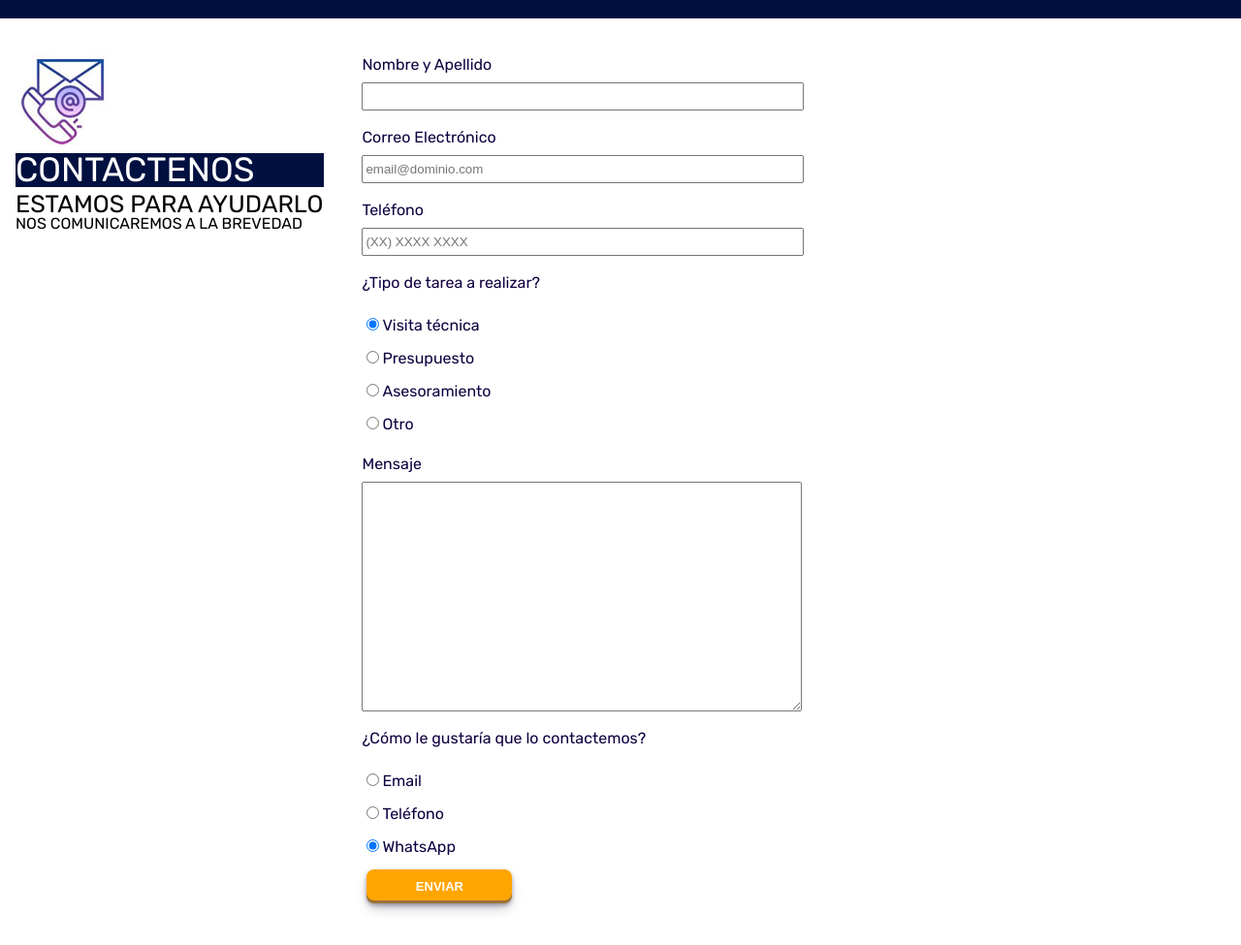
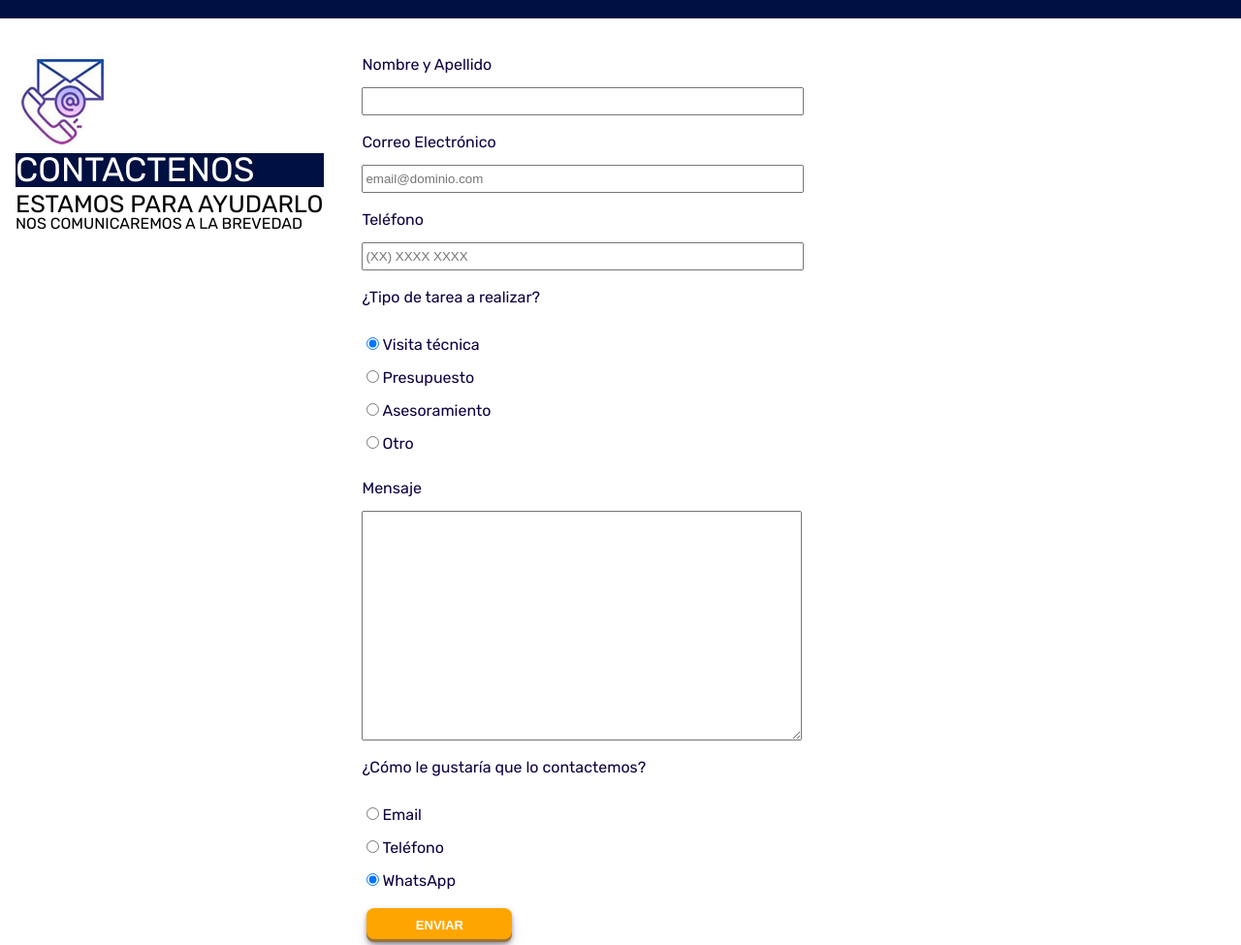
Before and after one commit to alberto-arg24/tecnilanus, a plain HTML site: page index.html in a window 1280 px wide. Shown: the part 3900-4875 px from the top of the page at 97% size. Drawn offline with Linux system fonts and the light colour scheme.

Commit message:
modificando el css responsive

```diff
--- a/css/estiloweb.css
+++ b/css/estiloweb.css
@@ -353,7 +353,7 @@ display: block;
 .columna22 form label, legend{
   display: block;
   font-size: 16px;
-  margin: 15px 0 10px 0;
+  margin: 15px 0 15px 0;
 }
 
 
```
